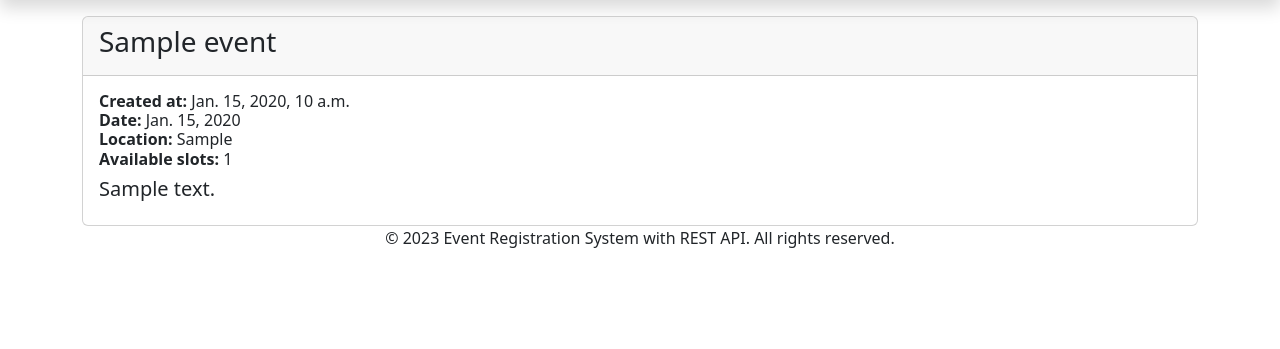
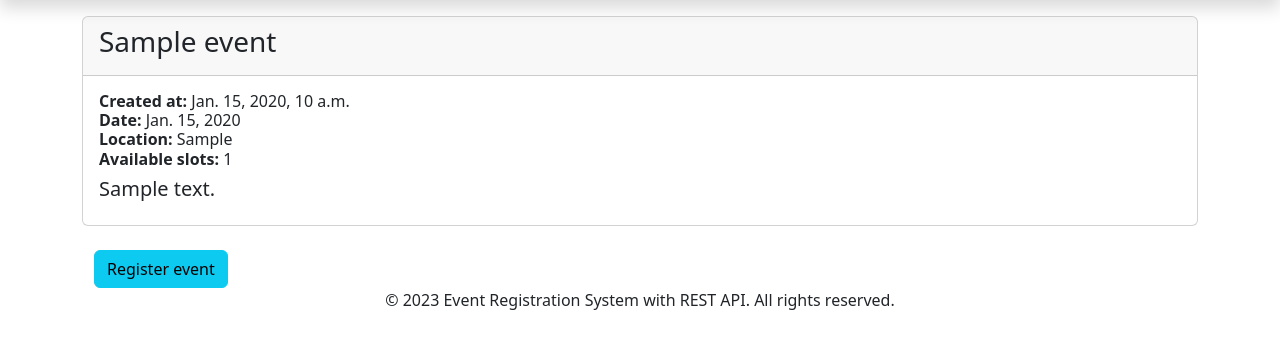
Before and after one commit to MdAshiqurRahmanZayed/EventRegistrationSystem, a Django app: page /event-detail/1/ in a window 1280 px wide. Shown: the part 72-421 px from the top of the page. Run offline with Django 4.2, Linux system fonts and the light colour scheme; tables that the repository leaves empty hold one stand-in row (values such as "Sample post"); parts of the project's set-up code (start-up, migrations or seed data) failed here and were passed over; some libraries are stand-ins or nearby versions.

Commit message:
Event Registration completed

```diff
--- a/Accounts/views.py
+++ b/Accounts/views.py
@@ -94,6 +94,7 @@ class MyTokenObtainPairSerializer(TokenObtainPairSerializer):
 class MyTokenObtainPairView(TokenObtainPairView):
      serializer_class = MyTokenObtainPairSerializer
 
+@login_required(login_url='login')
 def dashboard(request):
      userProfile = get_object_or_404(Account,email = request.user)
      form = UserForm(instance = userProfile)
--- a/Events/models.py
+++ b/Events/models.py
@@ -16,8 +16,8 @@ class Event(models.Model):
     def __str__(self):
         return self.title
 class RegistrationForEvent(models.Model):
-    user  = models.ForeignKey(Account, on_delete=models.CASCADE)
-    event = models.ForeignKey(Event, on_delete=models.CASCADE)
+    user  = models.OneToOneField(Account, on_delete=models.CASCADE)
+    event = models.OneToOneField(Event, on_delete=models.CASCADE)
 
     created_at = models.DateTimeField(auto_now_add=True)
     modified_at = models.DateTimeField(auto_now=True,null=True, blank=True)
--- a/Events/urls.py
+++ b/Events/urls.py
@@ -8,4 +8,5 @@ urlpatterns = [
     path("event-detail/<int:pk>/",event_detail,name='event_detail'),
     path("event-update/<int:pk>/",update_event,name='update_event'),
     path("event-delete/<int:pk>/",delete_event,name='delete_event'),
+    path("event-registration/<int:pk>/",registrationOrUnregistrationForEvents,name='registration_event'),
 ]
--- a/Events/views.py
+++ b/Events/views.py
@@ -1,7 +1,7 @@
 from django.shortcuts import render,redirect,get_object_or_404
 from .forms import eventForm
 from django.contrib.auth.decorators import login_required
-from .models import Event
+from .models import Event,RegistrationForEvent
 from django.core.paginator import Paginator, EmptyPage, PageNotAnInteger
 from django.contrib import messages,auth
 
@@ -54,8 +54,13 @@ def event_list(request):
 
 def event_detail(request, pk):
     event = get_object_or_404(Event, pk=pk)
+    try:
+          registration_check = RegistrationForEvent.objects.filter(user=request.user,event=event).exists()
+    except:
+         registration_check = False
     context = {
-         'event':event
+         'event':event,
+         'registration_check':registration_check,
     }
     return render(request, 'Events/event_detail.html',context)
 
@@ -87,3 +92,24 @@ def delete_event(request, pk):
      event.delete()
      messages.warning(request,"Event deleted successfully.")
      return redirect('dashboard')
+
+@login_required(login_url='login')
+def registrationOrUnregistrationForEvents(request,pk):
+     event = Event.objects.get(id = pk)
+     if RegistrationForEvent.objects.filter(user=request.user,event=event).exists():
+          RegistrationForEvent.objects.filter(user=request.user,event=event).delete()
+          messages.warning(request,"Unregistered successfully.")
+          event.slots_available +=1
+          event.save()
+          return redirect('event_detail',pk)
+
+     else:
+          if event.slots_available>0:
+               RegistrationForEvent.objects.create(user=request.user,event=event)
+               messages.success(request,"Registered successfully.")
+               event.slots_available -=1
+               event.save()
+          else:
+               messages.warning(request,"Sorry no availabel slot.")
+               return redirect('event_detail',pk)
+     return redirect('event_detail',pk)
--- a/templates/Events/event_detail.html
+++ b/templates/Events/event_detail.html
@@ -33,5 +33,24 @@
           </a>
      </div>
      {% endif %}
+     <div class="container mt-3">
+          {% if registration_check %}
+          <a href="{% url 'registration_event' event.id %}"
+               onclick="return confirm('Are you want to Unregister this event?');">
+               <div class="btn mt-2 btn-warning">
+                    Unregister Event
+               </div>
+          </a>
+          {% else %}
+          <a href="{% url 'registration_event' event.id %}"
+               onclick="return confirm('Are you want to register this event?');">
+               <div class="btn mt-2 btn-info">
+                    Register event
+               </div>
+          </a>
+
+          {% endif %}
+     </div>
+
 </div>
 {% endblock %}
```
Also changed, not shown: Accounts/migrations/0001_initial.py, Events/migrations/0001_initial.py.
